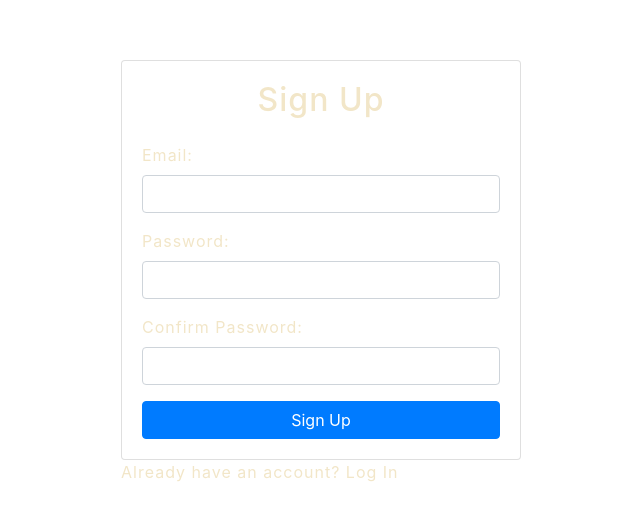
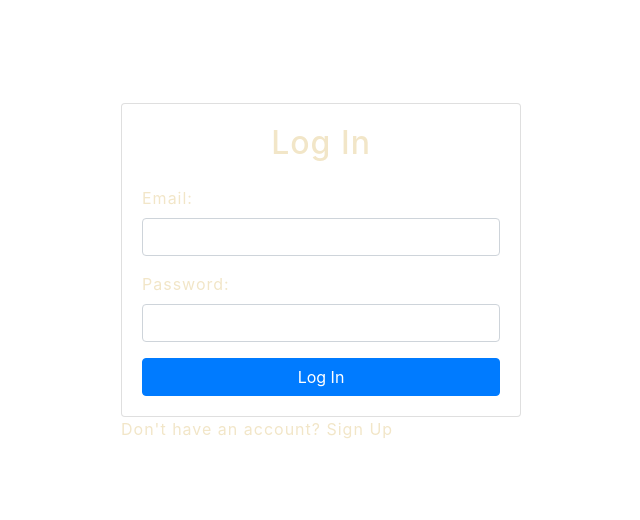
Before and after one commit to ledugani/botp-spa, a React (Create React App) app: page /login in a window 1280 px wide. Shown: the part 128-648 px from the top of the page, without its empty margins (319-959 px from the left). Built offline with nearby package versions, Linux system fonts and the light colour scheme; no server answers.

Commit message:
added login page

```diff
--- /dev/null
+++ b/src/app/auth/login/index.jsx
@@ -0,0 +1,57 @@
+import React, { useRef, useState } from 'react';
+import { Form, Button, Card, Alert } from 'react-bootstrap';
+import { useAuth } from '../Auth';
+
+export default function SignUp() {
+	const emailRef = useRef();
+	const passwordRef = useRef();
+
+	const [error, setError] = useState('');
+	const [loading, setLoading] = useState('');
+
+	const { signup } = useAuth();
+
+	async function handleSubmit(e) {
+		e.preventDefault();
+
+		try {
+			await signup(emailRef.current.value, passwordRef.current.value)
+		} catch {
+			setError('Failed to create an account')
+		}
+
+		setLoading(false);
+	}
+
+	return (
+		<>
+			<Card>
+				<Card.Body>
+					<h2 className='text-center mb-4'>Log In</h2>
+
+					{error && <Alert variant='danger'>{error}</Alert>}
+
+					<Form onSubmit={handleSubmit}>
+						<Form.Group id='email'>
+							<Form.Label>Email: </Form.Label>
+							<Form.Control type='email' ref={emailRef} required />
+						</Form.Group>
+
+						<Form.Group id='password'>
+							<Form.Label>Password: </Form.Label>
+							<Form.Control type='password' ref={passwordRef} required />
+						</Form.Group>
+
+						<Button disabled={loading} className='w-100' type='submit'>
+							Log In
+						</Button>
+					</Form>
+				</Card.Body>
+			</Card>
+
+			<div>
+				Don't have an account? Sign Up
+			</div>
+		</>
+	)
+}
--- a/src/app/index.jsx
+++ b/src/app/index.jsx
@@ -1,8 +1,12 @@
 import React from 'react';
 import SignUp from './auth/signup';
 import { Container } from 'react-bootstrap';
+import { BrowserRouter as Router, Switch, Route} from 'react-router-dom';
+import { AuthProvider } from './auth/Auth';
 
-// import { BrowserRouter, Switch, Route } from 'react-router-dom';
+import Dashboard from '../pages/dashboard';
+import Login from './auth/login';
+
 // import CartContext from './cart/context';
 // import useCart from '../hooks/use-cart';
 // import Layout from './layout';
@@ -12,11 +16,9 @@ import { Container } from 'react-bootstrap';
 // import CartPage from '../pages/cart';
 
 import './styles.css';
-import { AuthProvider } from './auth/Auth';
 
 export default function App() {
 	return (
-		<AuthProvider>
 		<Container
 			className='d-flex align-items-center justify-content-center'
 			style={{ minHeight: '100vh' }}
@@ -25,10 +27,19 @@ export default function App() {
 				className='w-100'
 				style={{ maxWidth: '400px' }}
 			>
-					<SignUp />
+				<Router>
+					<AuthProvider>
+						<Switch>
+							<Route exact path='/' component={Dashboard} />
+
+							<Route path='/signup' component={SignUp} />
+
+							<Route path='/login' component={Login} />
+						</Switch>
+					</AuthProvider>
+				</Router>
 			</div>
 		</Container>
-		</AuthProvider>
 	)
 
 	// return (
--- a/src/pages/login/styles.css
+++ /dev/null
@@ -1,5 +0,0 @@
-.login-wrapper {
-	display: flex;
-	flex-direction: column;
-	align-items: center;
-}
```
Also changed, not shown: src/app/auth/signin/index.jsx (deleted, +0 -9 lines), src/pages/login/index.jsx (deleted, +0 -27 lines), src/app/auth/login/styles.css (added), 1 other file (tests, documents, lock files or other folders). Lines whose indentation alone changed are shown as unchanged.
